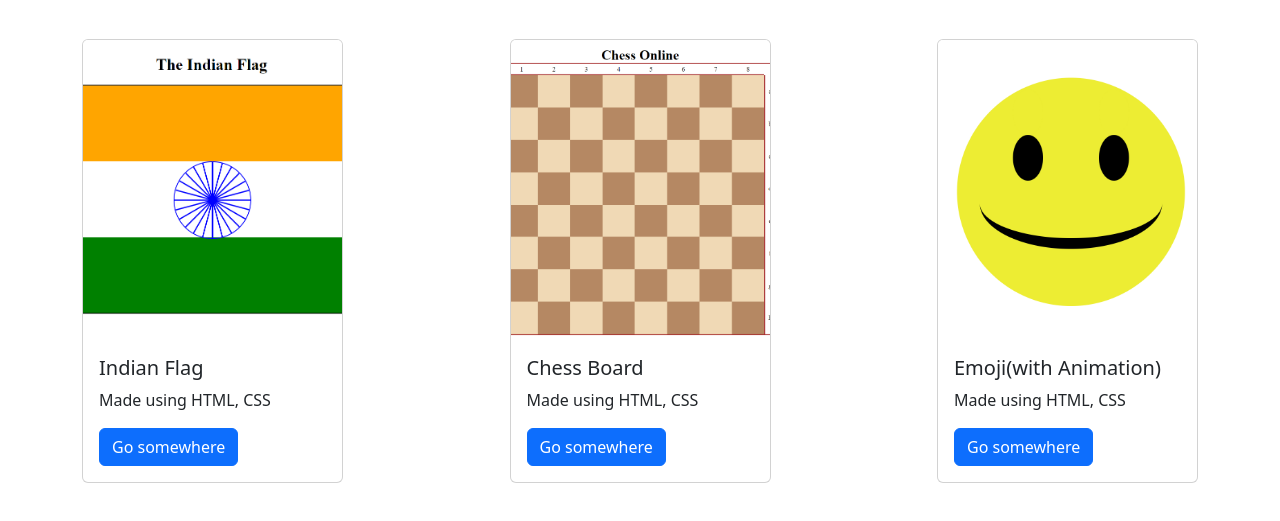
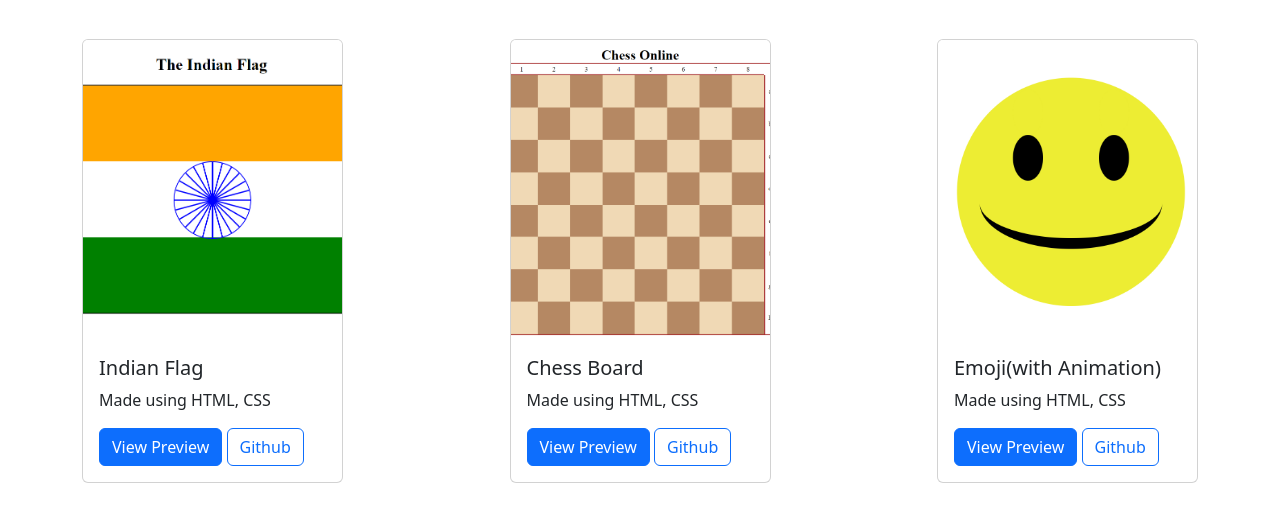
Before and after one commit to sojith29034/Web-Dev-Course, a plain HTML site: page index.html in a window 1280 px wide. Shown: the part 81-602 px from the top of the page. Drawn offline with nearby package versions, Linux system fonts and the light colour scheme.

Commit message:
updated portfolio

```diff
--- a/index.html
+++ b/index.html
@@ -28,7 +28,8 @@
                     <div class="card-body">
                         <h5 class="card-title">Indian Flag</h5>
                         <p class="card-text">Made using HTML, CSS</p>
-                        <a href="#" class="btn btn-primary">Go somewhere</a>
+                        <a href="./CSS Flag Project/index.html" class="btn btn-primary">View Preview</a>
+                        <a href="https://github.com/sojith29034/Web-Dev-Course/tree/main/CSS%20Flag%20Project" class="btn btn-outline-primary">Github</a>
                     </div>
                 </div>
             </div>
@@ -38,7 +39,8 @@
                     <div class="card-body">
                         <h5 class="card-title">Chess Board</h5>
                         <p class="card-text">Made using HTML, CSS</p>
-                        <a href="#" class="btn btn-primary">Go somewhere</a>
+                        <a href="./Chess Board/index.html" class="btn btn-primary">View Preview</a>
+                        <a href="https://github.com/sojith29034/Web-Dev-Course/tree/main/Chess%20Board" class="btn btn-outline-primary">Github</a>
                     </div>
                 </div>
             </div>
@@ -48,7 +50,8 @@
                     <div class="card-body">
                         <h5 class="card-title">Emoji(with Animation)</h5>
                         <p class="card-text">Made using HTML, CSS</p>
-                        <a href="#" class="btn btn-primary">Go somewhere</a>
+                        <a href="./Emoji/index.html" class="btn btn-primary">View Preview</a>
+                        <a href="https://github.com/sojith29034/Web-Dev-Course/tree/main/Emoji" class="btn btn-outline-primary">Github</a>
                     </div>
                 </div>
             </div>
```
